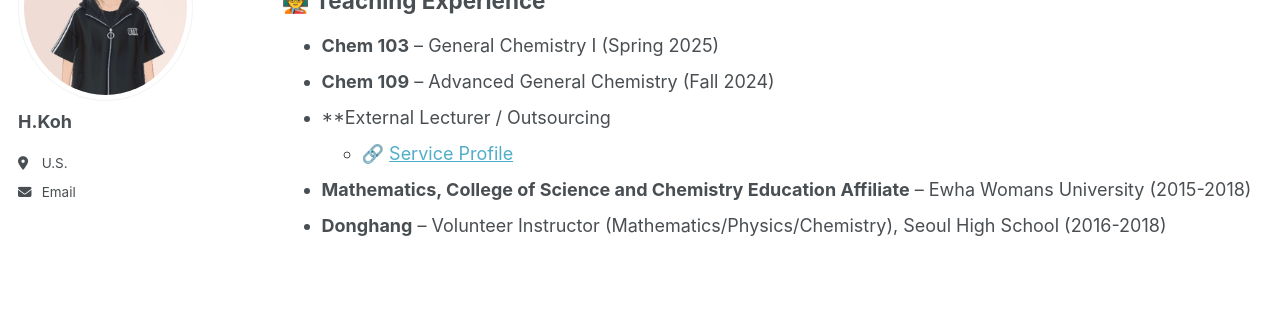
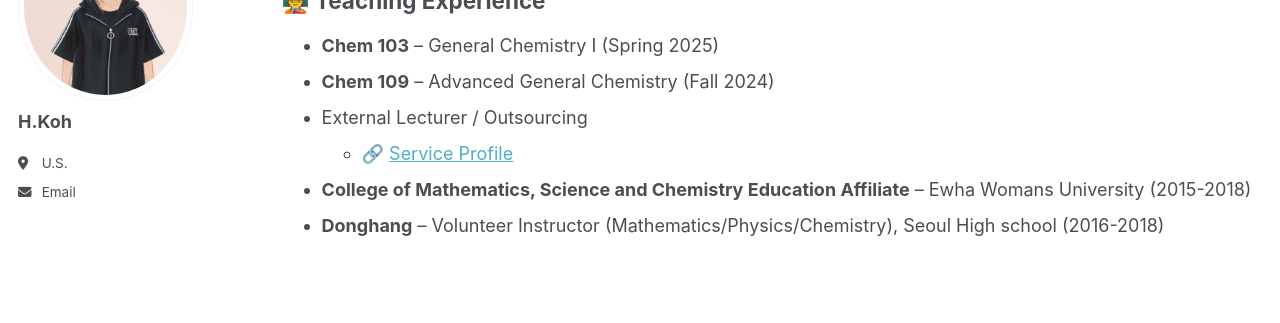
Before and after one commit to MaximHelio/MaximHelio.github.io, a Jekyll site: the page built from _pages/teaching.md, in a window 1280 px wide. Shown: the part 185-508 px from the top of the page. Built offline with Jekyll 4.4.1, drawn with Linux system fonts in a browser that asks for light colours.

Commit message:
Add some

```diff
--- a/_pages/teaching.md
+++ b/_pages/teaching.md
@@ -14,7 +14,7 @@ redirect_from:
 
 - **Chem 103** – General Chemistry I (Spring 2025)
 - **Chem 109** – Advanced General Chemistry (Fall 2024)
-- **External Lecturer / Outsourcing
+- External Lecturer / Outsourcing
   - 🔗 [Service Profile](https://soomgo.com/profile/users/12391091?from=my_info_preview)
-- **Mathematics, College of Science and Chemistry Education Affiliate** – Ewha Womans University (2015-2018)
-- **Donghang** – Volunteer Instructor (Mathematics/Physics/Chemistry), Seoul High School (2016-2018)
+- **College of Mathematics, Science and Chemistry Education Affiliate** – Ewha Womans University (2015-2018)
+- **Donghang** – Volunteer Instructor (Mathematics/Physics/Chemistry), Seoul High school (2016-2018)
```
Also changed, not shown: _pages/about.md (+2 -2 lines), _pages/research.md (+2 -2 lines).
